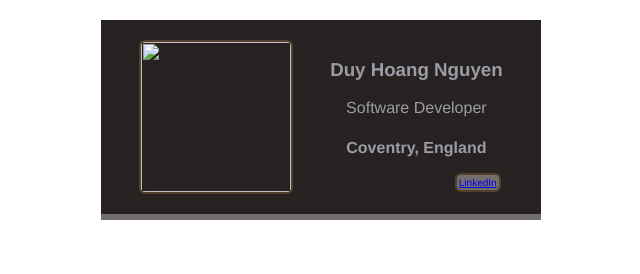
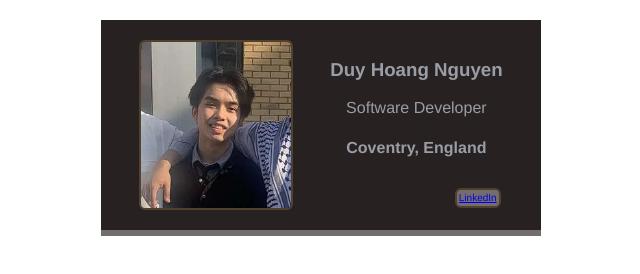
Before and after one commit to Y1I1/digital-business-card, a plain HTML site: page index.html in a window 1280 px wide. Shown: the whole page, without its empty margins (319-959 px from the left). Drawn offline with nearby package versions, Linux system fonts and the light colour scheme.

Commit message:
Update index.html

```diff
--- a/index.html
+++ b/index.html
@@ -4,7 +4,7 @@
     </head>
     <body>
         <div class="card">
-            <img class="avatar" src="images/pfp.png">
+            <img class="avatar" src="pfp.png">
             <div class="container">
                 <h3>Duy Hoang Nguyen</h3>
                 <p>Software Developer</p>
```
